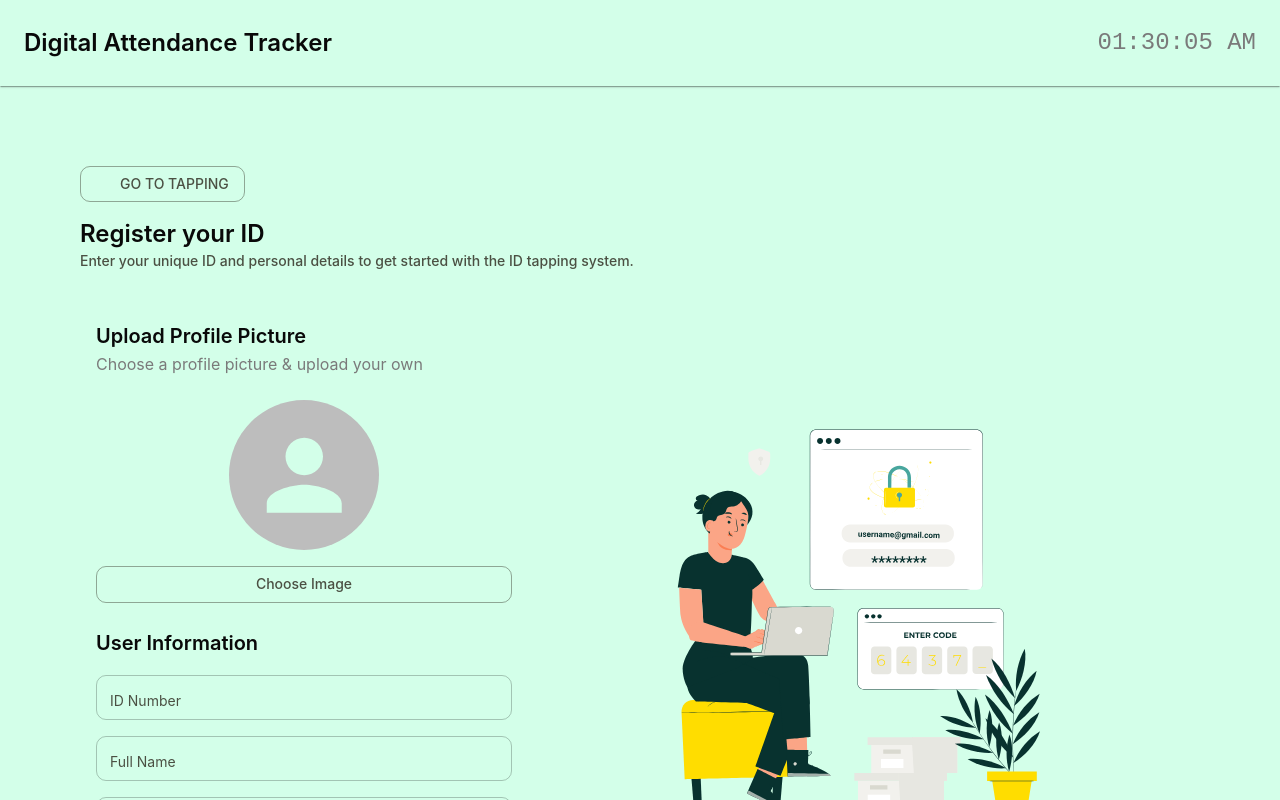
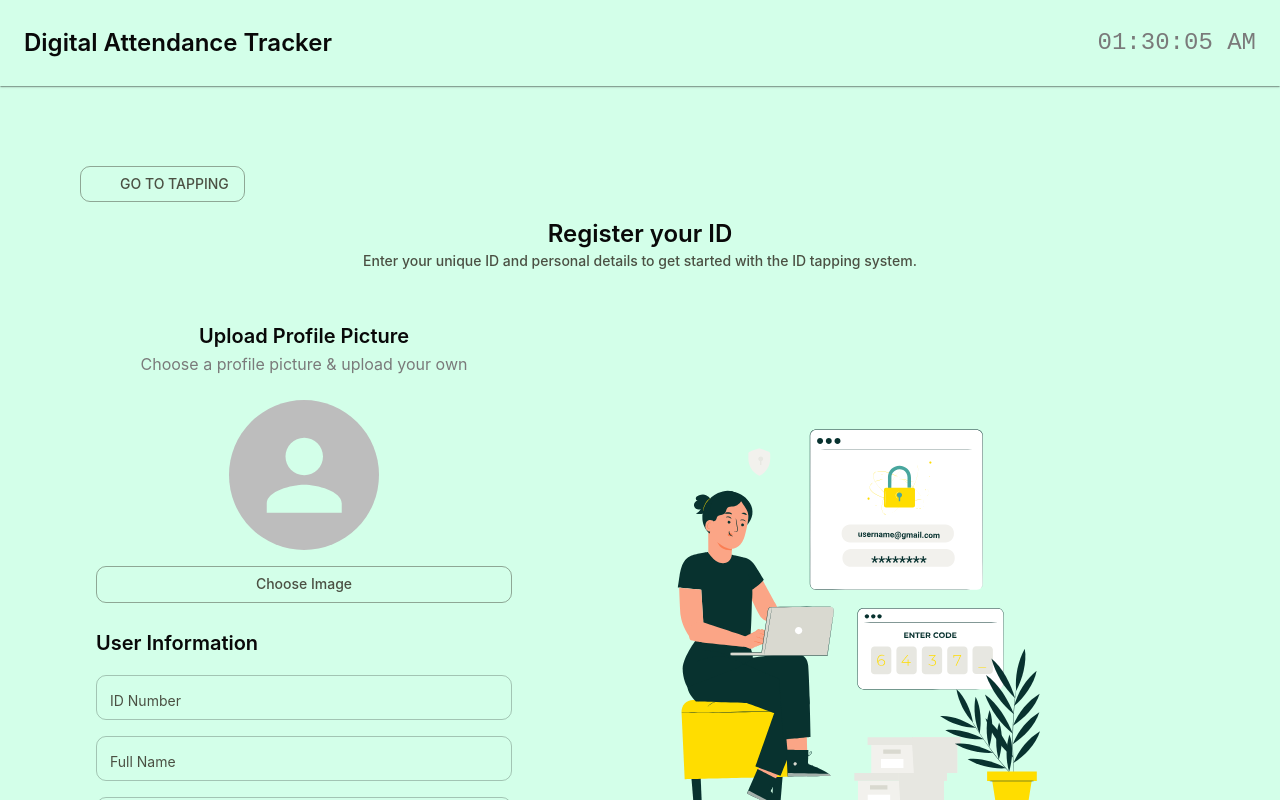
Before and after one commit to esamp001/id_tapping_system, a React (Create React App) app: page /register in a window 1280 px wide. Shown: the top 800 px of the page. Built offline with nearby package versions, Linux system fonts and the light colour scheme; some icons are missing.

Commit message:
Auto commit: 11/3/2025, 11:50:00 AM

```diff
--- a/src/pages/Register.js
+++ b/src/pages/Register.js
@@ -6,6 +6,7 @@ import TopBar from "./TopBar";
 import Lottie from "lottie-react";
 import registerAnimation  from "../assets/Login lottie yellow.json"
 import useSnackbar from "../hooks/useSnackbar";
+import { useNavigate } from "react-router-dom";
 
 const roles = [
     { value: "student", label: "Student" },
@@ -15,6 +16,7 @@ const roles = [
 ];
 
 const Register = () => {
+    const navigate = useNavigate();
     const [preview, setPreview] = useState(null);
     const { showSnackbar, SnackbarComponent } = useSnackbar();
     const [formData, setFormData] = useState({
@@ -106,14 +108,17 @@ const Register = () => {
                         variant="outlined"
                         startIcon={<ArrowBackIcon />}
                         sx={{ mb: 2 }}
+                        onClick={() => navigate("/")}
                     >
                         Go to Tapping
                     </Button>
 
-                    <Typography variant="h5" sx={{ fontWeight: 600 }}>Register your ID</Typography>
-                    <Typography variant="subtitle2" sx={{ color: 'text.secondary' }}>
-                        Enter your unique ID and personal details to get started with the ID tapping system.
-                    </Typography>
+                    <Box sx={{ display: 'flex', flexDirection: 'column', justifyContent: 'center', alignItems: 'center'}}>
+                        <Typography variant="h5" sx={{ fontWeight: 600 }}>Register your ID</Typography>
+                        <Typography variant="subtitle2" sx={{ color: 'text.secondary' }}>
+                            Enter your unique ID and personal details to get started with the ID tapping system.
+                        </Typography>
+                    </Box>
                 </Box>
 
                 {/* Main Content */}
@@ -139,7 +144,7 @@ const Register = () => {
                             p: 2, // optional: adds padding inside
                         }}
                     >
-                        <Box>
+                        <Box sx={{ display: 'flex', flexDirection: 'column', alignItems: 'center', justifyContent: 'center', width: '100%'}}>
                             <Typography variant="h6" sx={{ fontWeight: 600 }}>Upload Profile Picture</Typography>
                             <Typography variant="subtitle3">Choose a profile picture & upload your own</Typography>
                         </Box>
```
